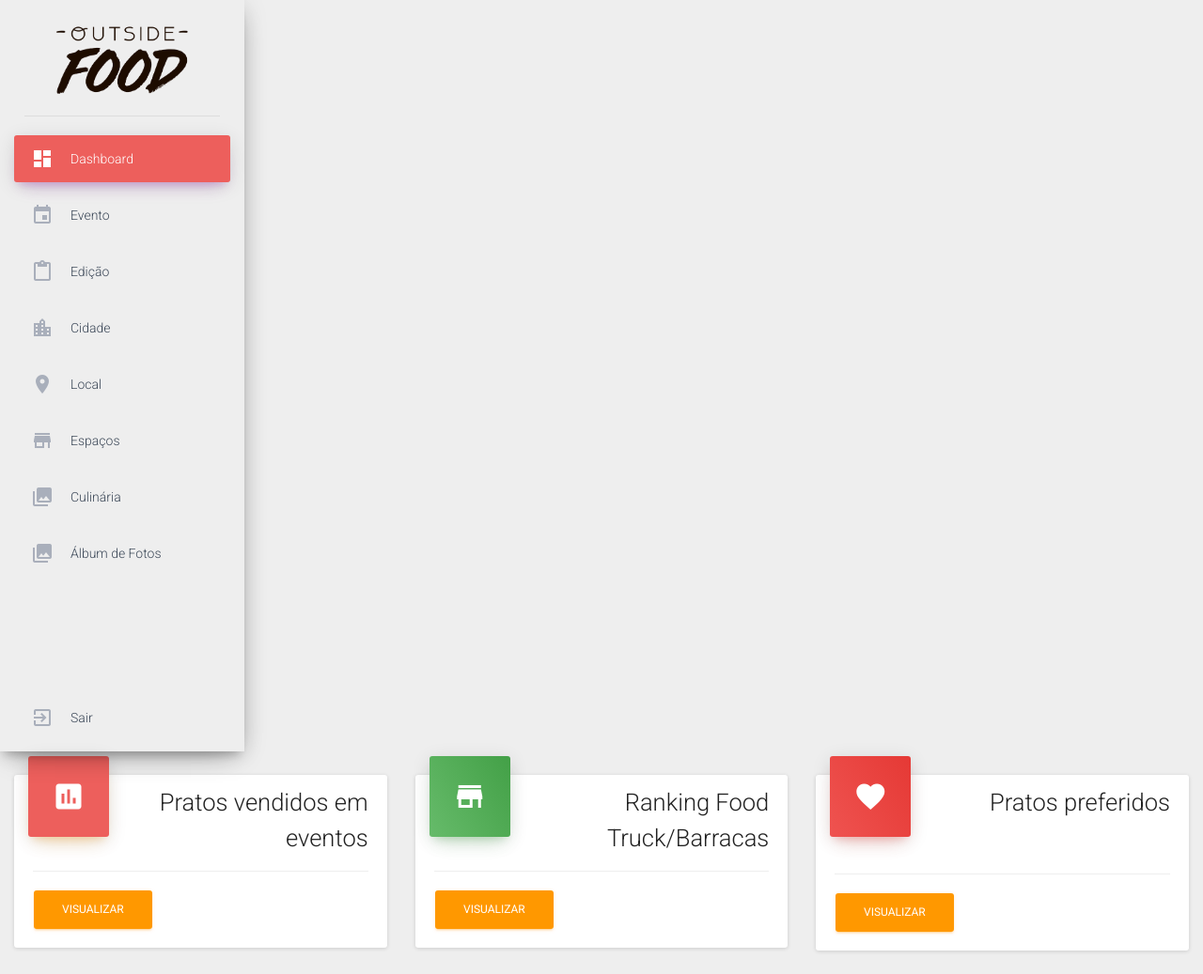
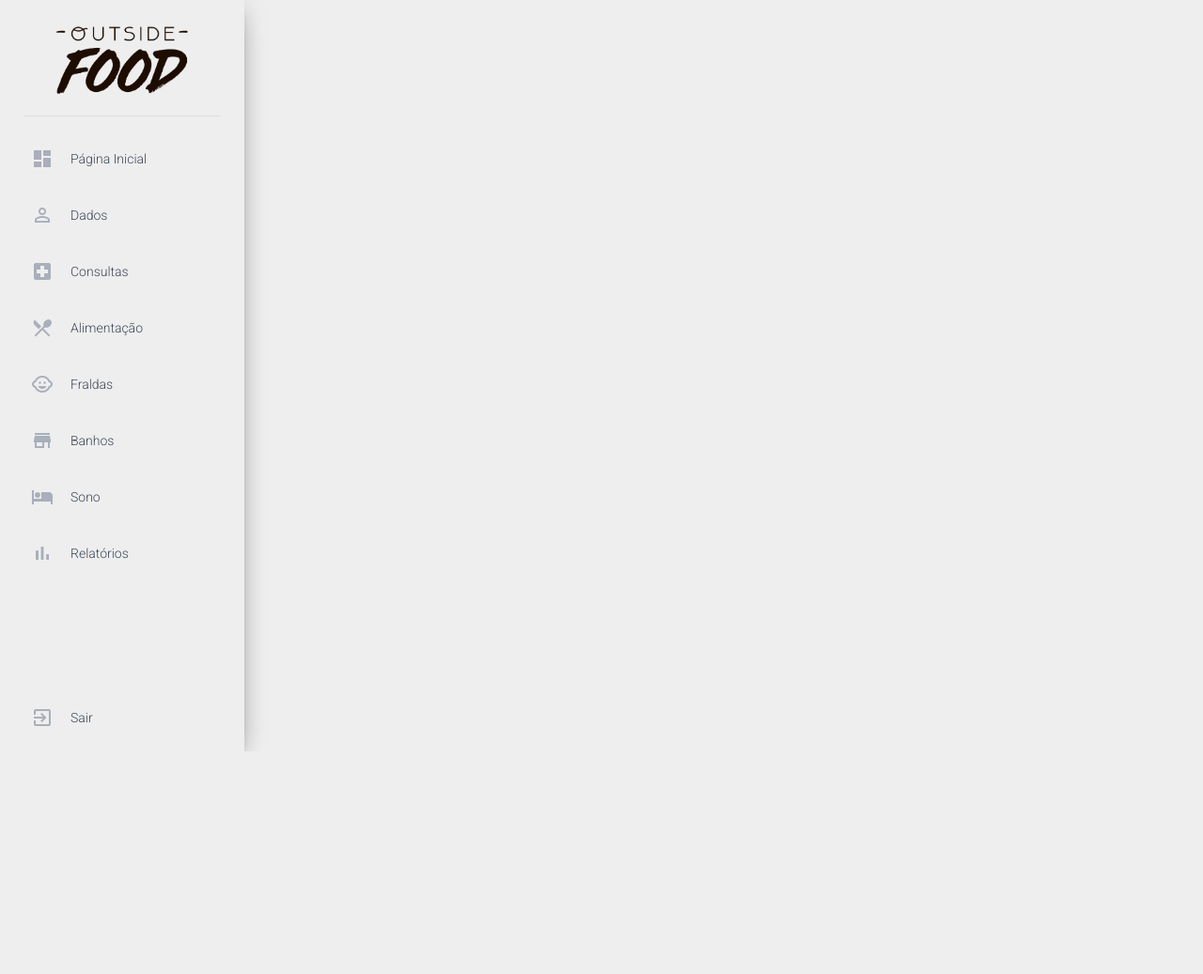
Before and after one commit to UFOP-CSI477/2018-02-trabalho-final-isabelaoliveira-talitasantos, a PHP site: page /admin.php in a window 1280 px wide. Shown: the whole page at 94% size. After the commit the page ends 800 px from the top, so only its background shows below. Run offline with PHP 8.4, Linux system fonts and the light colour scheme; some libraries are stand-ins or nearby versions.

Commit message:
organização header, footer e cadastro

```diff
--- a/admin.php
+++ b/admin.php
@@ -1,4 +1,3 @@
 <?php
 	require_once 'header.php';
-	require_once 'dashboard.php';
 ?>
--- a/dashboard.php
+++ /dev/null
@@ -1,62 +0,0 @@
-<div class="content">
-    <div class="container-fluid">
-        <div class="row">
-            <div class="col-lg-4 col-md-4 col-sm-4">
-                <div class="card card-stats">
-                    <div class="card-header" data-background-color="orange">
-                        <i class="material-icons">assessment</i></div>
-                    <div class="card-content">
-                        <p class="category"></p>
-                        <h3 class="title">Pratos vendidos em eventos
-                        </h3>
-                    </div>
-                    <div class="card-footer">
-                        <div class="stats">
-                            <a href="">
-                                <button type="button" class="btn btn-warning">Visualizar</button>
-                            </a>
-                        </div>
-                    </div>
-                </div>
-            </div>
-            <div class="col-lg-4 col-md-4 col-sm-4">
-                <div class="card card-stats">
-                    <div class="card-header" data-background-color="green">
-                        <i class="material-icons">store</i>
-                    </div>
-                    <div class="card-content">
-                        <p class="category"></p>
-                        <h3 class="title">Ranking Food Truck/Barracas</h3>
-                    </div>
-                    <div class="card-footer">
-                        <div class="stats">
-                            <a href="">
-                                <button type="button" class="btn btn-warning">Visualizar</button>
-                            </a>
-                        </div>
-                    </div>
-                </div>
-            </div>
-            <div class="col-lg-4 col-md-4 col-sm-4">
-                <div class="card card-stats">
-                    <div class="card-header" data-background-color="red">
-                        <i class="material-icons">favorite</i></div>
-                    <div class="card-content">
-                        <p class="category"></p>
-                        <h3 class="title">Pratos preferidos</h3><br><br>
-                    </div>
-                    <div class="card-footer">
-                        <div class="stats">
-                            <a href="">
-                                <button type="button" class="btn btn-warning">Visualizar</button>
-                            </a></div>
-                    </div>
-                </div>
-            </div>
-        </div>
-    </div>
-</div>
-<script type="application/javascript">
-    var active = document.getElementById("dashboard");
-    active.classList.add("active");
-</script>
--- a/header.php
+++ b/header.php
@@ -34,49 +34,61 @@
                 <li id="dashboard">
                     <a href="./admin.php">
                         <i class="material-icons">dashboard</i>
-                        <p>Dashboard</p>
+                        <p>Página Inicial</p>
                     </a>
                 </li>
-                <li id="eventos">
-                    <a href="">
-                        <i class="material-icons">event</i>
-                        <p>Evento</p>
+                <li id="dados">
+                    <a href="cadastrar_dados.php">
+                        <i class="material-icons">
+                            perm_identity
+                        </i>
+                        <p>Dados</p>
                     </a>
                 </li>
                 <li id="edicao">
                     <a href="">
-                        <i class="material-icons">content_paste</i>
-                        <p>Edição</p>
+                        <i class="material-icons">
+                            local_hospital
+                        </i>
+                        <p>Consultas</p>
                     </a>
                 </li>
                 <li id="cidade">
                     <a href="">
-                        <i class="material-icons">location_city</i>
-                        <p>Cidade</p>
+                        <i class="material-icons">
+                            local_dining
+                        </i>
+                        <p>Alimentação</p>
                     </a>
                 </li>
                 <li id="local">
-                    <a href="">
-                        <i class="material-icons">location_on</i>
-                        <p>Local</p>
+                    <a href="cadastrar_fraldas.php">
+                        <i class="material-icons">
+                            child_care
+                        </i>
+                        <p>Fraldas</p>
                     </a>
                 </li>
                 <li id="espaco">
                     <a href="">
                         <i class="material-icons">store</i>
-                        <p>Espaços</p>
+                        <p>Banhos</p>
                     </a>
                 </li>
                 <li id="culinaria">
                     <a href="">
-                        <i class="material-icons">photo_library</i>
-                        <p>Culinária</p>
+                        <i class="material-icons">
+                            hotel
+                        </i>
+                        <p>Sono</p>
                     </a>
                 </li>
                 <li id="album">
                     <a href="">
-                        <i class="material-icons">photo_library</i>
-                        <p>Álbum de Fotos</p>
+                        <i class="material-icons">
+                            bar_chart
+                        </i>
+                        <p>Relatórios</p>
                     </a>
                 </li>
                 <li class="active-pro" style="padding-bottom: 50px;">
@@ -89,4 +101,4 @@
             </ul>
         </div>
     </div>
-</div>
+    <div class="main-panel">
```
Also changed, not shown: cadastrar_dados.php (added, +51 -0 lines), cadastrar_fraldas.php (added, +60 -0 lines), footer.php (+5 -2 lines).
